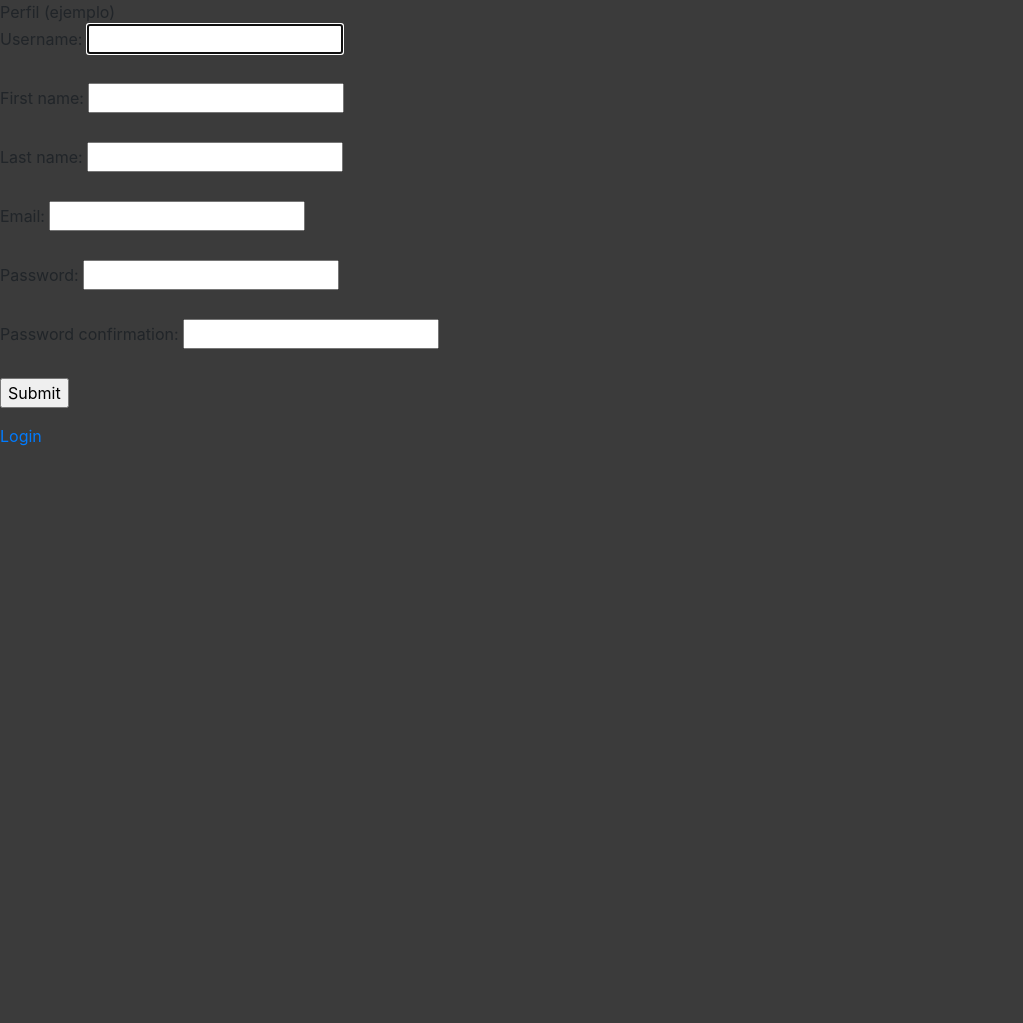
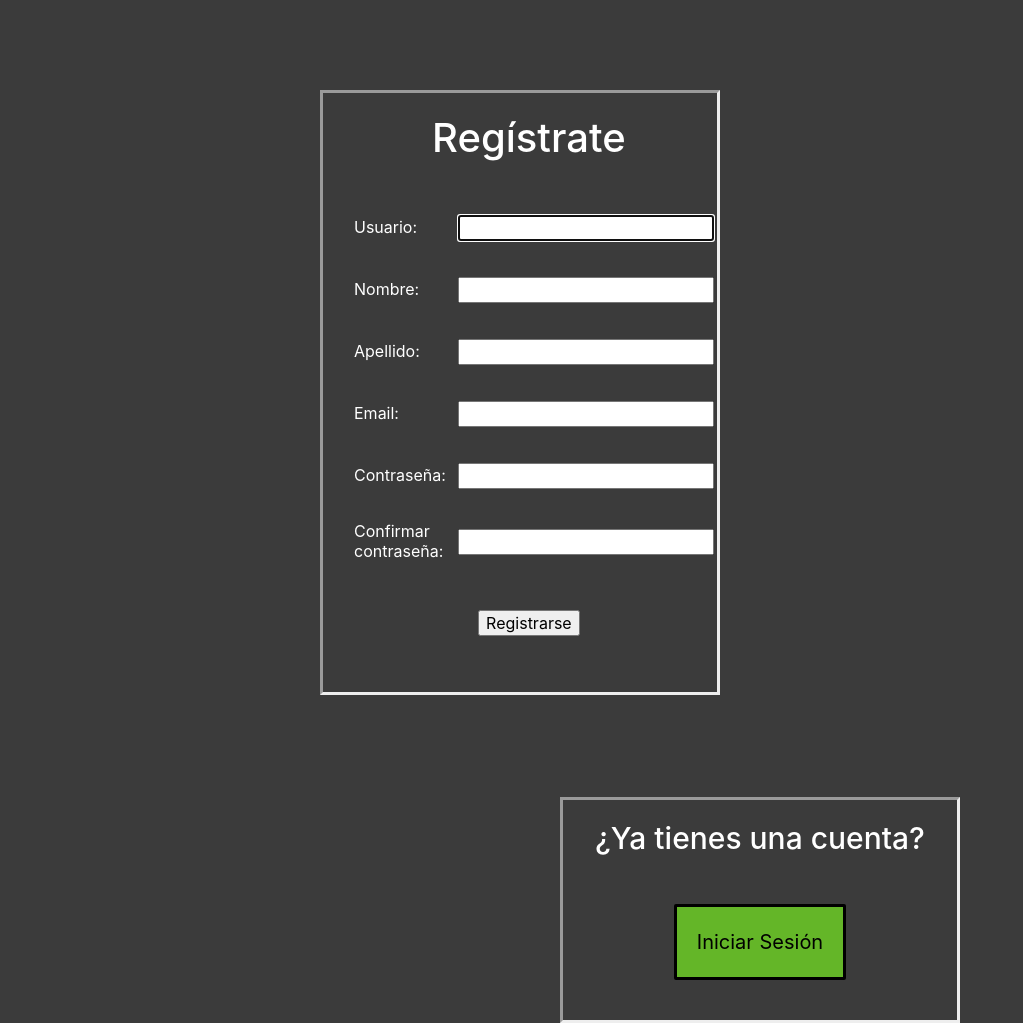
Before and after one commit to DCC-CC4401/2021-1-Grupo-5, a Django app: page /signup/ in a window 1280 px wide. Shown: the part 126-1149 px from the top of the page, without its empty margins (0-1023 px from the left). Before the commit the page ends 572 px from the top, so only its background shows below. Run offline with Django 3.2, Linux system fonts and the light colour scheme; some libraries are stand-ins or nearby versions.

Commit message:
css register

```diff
--- a/GamerMatch/GamerMatch/views.py
+++ b/GamerMatch/GamerMatch/views.py
@@ -14,7 +14,7 @@ def sign_up(request):
     if request.method == "POST":
         fm = SignUpForm(request.POST)
         if fm.is_valid():
-            messages.success(request, 'Account Created Successfully!!!')
+            messages.success(request, '¡Cuenta creada exitosamente!')
             fm.save()
     else:
         fm = SignUpForm()
@@ -31,7 +31,7 @@ def sign_in(request):
                 user = authenticate(username=uname, password=upass)
                 if user is not None:
                     login(request, user)
-                    messages.success(request, 'Logged in successfully!!!')
+                    messages.success(request, '¡Autenticado exitosamente!')
                     return HttpResponseRedirect('/home_profile/')
         else:
             fm = AuthenticationForm()
--- a/GamerMatch/static/css/userlogin.css
+++ b/GamerMatch/static/css/userlogin.css
@@ -41,6 +41,7 @@
 .login-button-cell{
     text-align: center;
     padding-top: 30px;
+    padding-bottom: 20px;
 }
 
 .login-message{
@@ -70,3 +71,8 @@
     margin-top: 40px;
     margin-bottom: 20px;
 }
+
+.error-message{
+    color:red;
+    text-align: center;
+}
--- a/GamerMatch/templates/signup.html
+++ b/GamerMatch/templates/signup.html
@@ -3,19 +3,14 @@
 {% load static %}
 
 {% block style %}
-<link rel="stylesheet" type="text/css" href="{% static 'css/register.css' %}"/>
+<link rel="stylesheet" type="text/css" href="{% static 'css/userlogin.css' %}" />
 {% endblock %}
 
 
-{% block title %} REGISTER {% endblock %}
-
-{% block navbarButton %}
-    <div>Perfil (ejemplo)</div>
-
-{% endblock %}
+{% block title %} Registrarse {% endblock %}
 
 {% block content %}
-
+<div class=left-div>
     <form action="" method="post" novalidate>
         {% csrf_token %}
         {% if form.non_field_errors %}
@@ -23,16 +18,77 @@
         <p class="er">{{error}}</p>
         {% endfor %}
         {% endif %}
-    {% for fm in form %}
-       {{fm.label_tag}} {{fm}} {{fm.errors|striptags}} <br><br>
-    {% endfor %}
-    <input type="submit" value="Submit">
+        <table>
+            <tr>
+                <td class='login-message-cell' colspan='2'>
+                    <h1 class='login-message'> Regístrate </h1>
+                </td>
+            </tr>
+            <tr>
+                <td>
+                    <label class='form-label' for="id_username">Usuario:</label>
+                </td>
+                <td class='form-input-cell'>
+                    <input type="text" name="username" maxlength="150" autofocus required id="id_username"> <br><br>
+                </td>
+            </tr>
+            <tr>
+                <td>
+                    <label class='form-label' for="id_first_name">Nombre:</label>
+                </td>
+                <td class='form-input-cell'>
+                    <input type="text" name="first_name" maxlength="150" id="id_first_name"> <br><br>
+                </td>
+            </tr>
+            <tr>
+                <td>
+                    <label class='form-label' for="id_last_name">Apellido:</label>
+                </td>
+                <td class='form-input-cell'>
+                    <input type="text" name="last_name" maxlength="150" id="id_last_name"> <br><br>
+                </td>
+            </tr>
+            <tr>
+                <td>
+                    <label class='form-label' for="id_email">Email:</label>
+                </td>
+                <td class='form-input-cell'>
+                    <input type="email" name="email" maxlength="254" id="id_email"> <br><br>
+                </td>
+            </tr>
+            <tr>
+                <td>
+                    <label class='form-label' for="id_password1">Contraseña:</label>
+                </td>
+                <td class='form-input-cell'>
+                    <input type="password" name="password1" autocomplete="new-password" required id="id_password1">
+                    <br><br>
+                </td>
+            </tr>
+            <tr>
+                <td>
+                    <label class='form-label' for="id_password2">Confirmar contraseña:</label>
+                </td>
+                <td class='form-input-cell'>
+                    <input type="password" name="password2" autocomplete="new-password" required id="id_password2">
+                    <br><br>
+                </td>
+            </tr>
+            <tr>
+                <td class='login-button-cell' colspan='2'>
+                    <input type="submit" value="Registrarse">
+                </td>
+            </tr>
+        </table>
     </form>
+</div>
+<div class='right-div'>
+    <h2 class='register-message'>¿Ya tienes una cuenta?</h2>
+    <button type="button" class="login big-button" onclick="location.href='../userlogin/'">Iniciar Sesión</button>
+</div>
 {% if messages %}
 {% for message in messages %}
 <small {% if message.tags %} class="{{message.tags}}" {% endif %}></small>
 {% endfor%}
 {% endif %}
-<a href="{% url 'userlogin' %}">Login</a>
-
 {% endblock %}
```
Also changed, not shown: GamerMatch/templates/userlogin.html (+17 -8 lines), GamerMatch/db.sqlite3. Lines whose indentation alone changed are shown as unchanged.
